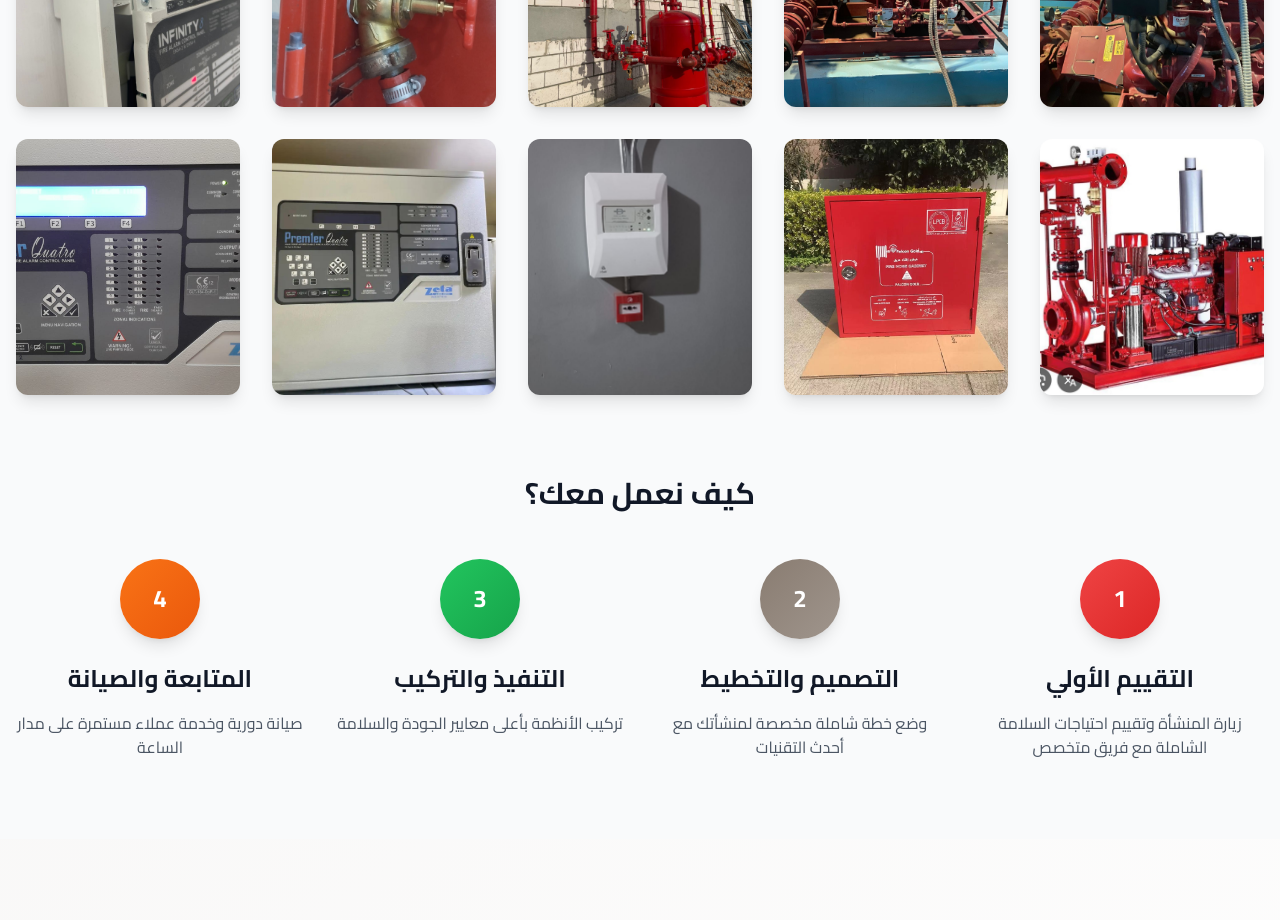
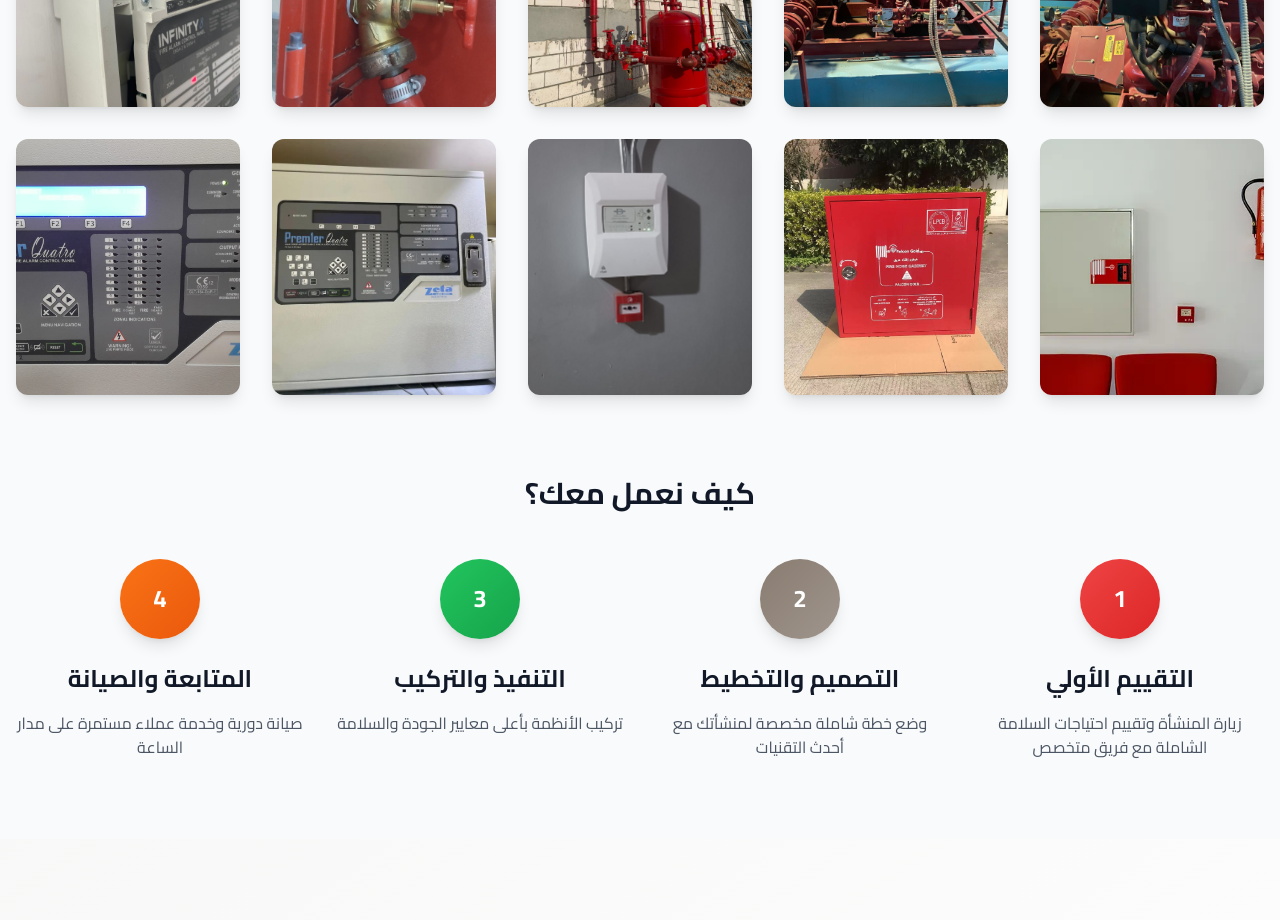
Before and after one commit to Yussef-Makhlouf/fire-safety-website--2-, a Next.js app: page / in a window 1280 px wide. Shown: the part 8140-9060 px from the top of the page. Built offline with nearby package versions, Linux system fonts and the light colour scheme.

Commit message:
add new image

```diff
--- a/app/page.tsx
+++ b/app/page.tsx
@@ -1731,7 +1731,7 @@ export default function HomePage() {
             {/* مشروع 6 */}
             <div className="group relative overflow-hidden rounded-xl shadow-lg hover:shadow-2xl transition-all duration-300">
               <img
-                src="/pro6.jpg"
+                src="/fire.webp"
                 alt="مشروع 6"
                 className="w-full h-64 object-cover group-hover:scale-110 transition-transform duration-300"
               />
```
Also changed, not shown: public/fire.webp (added).
